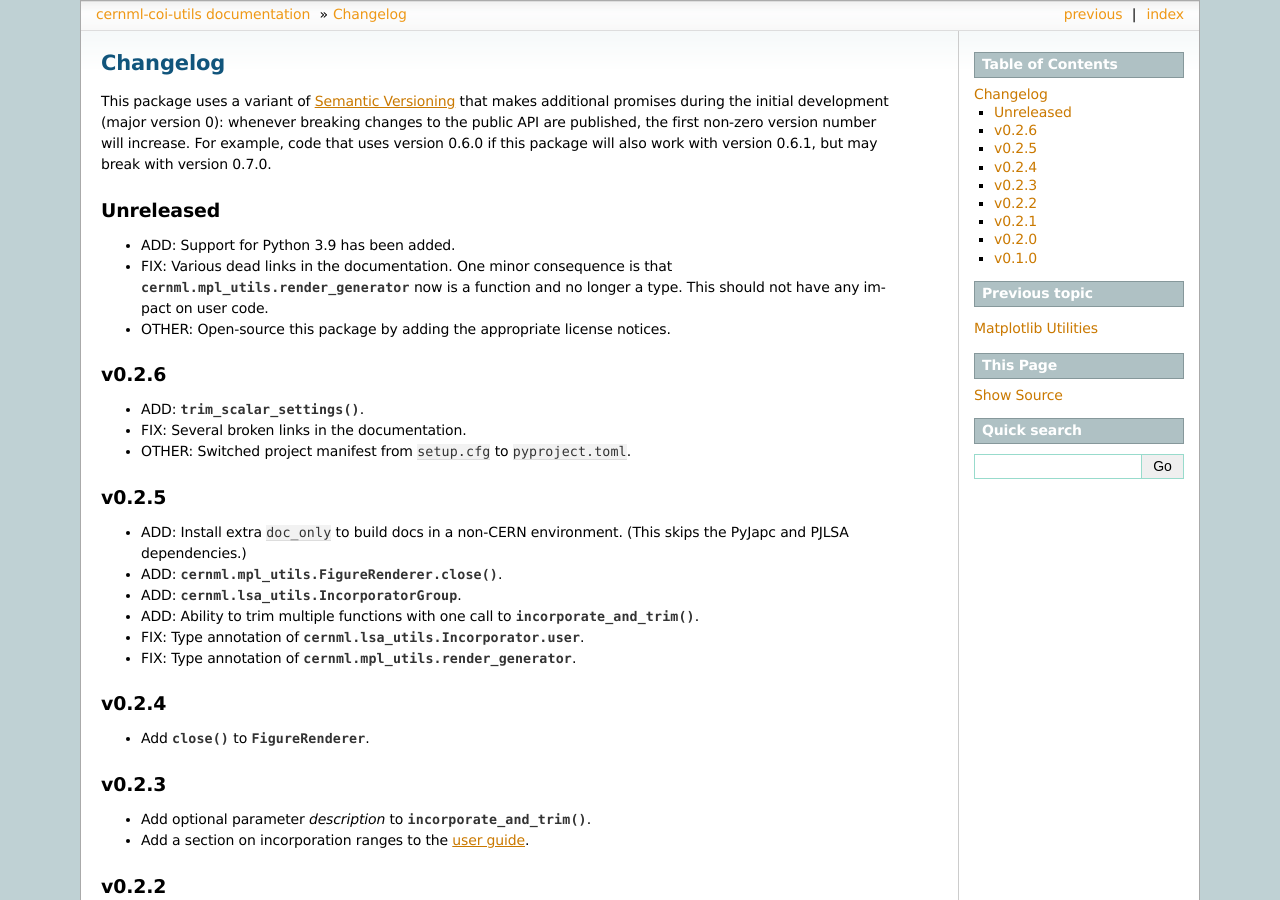
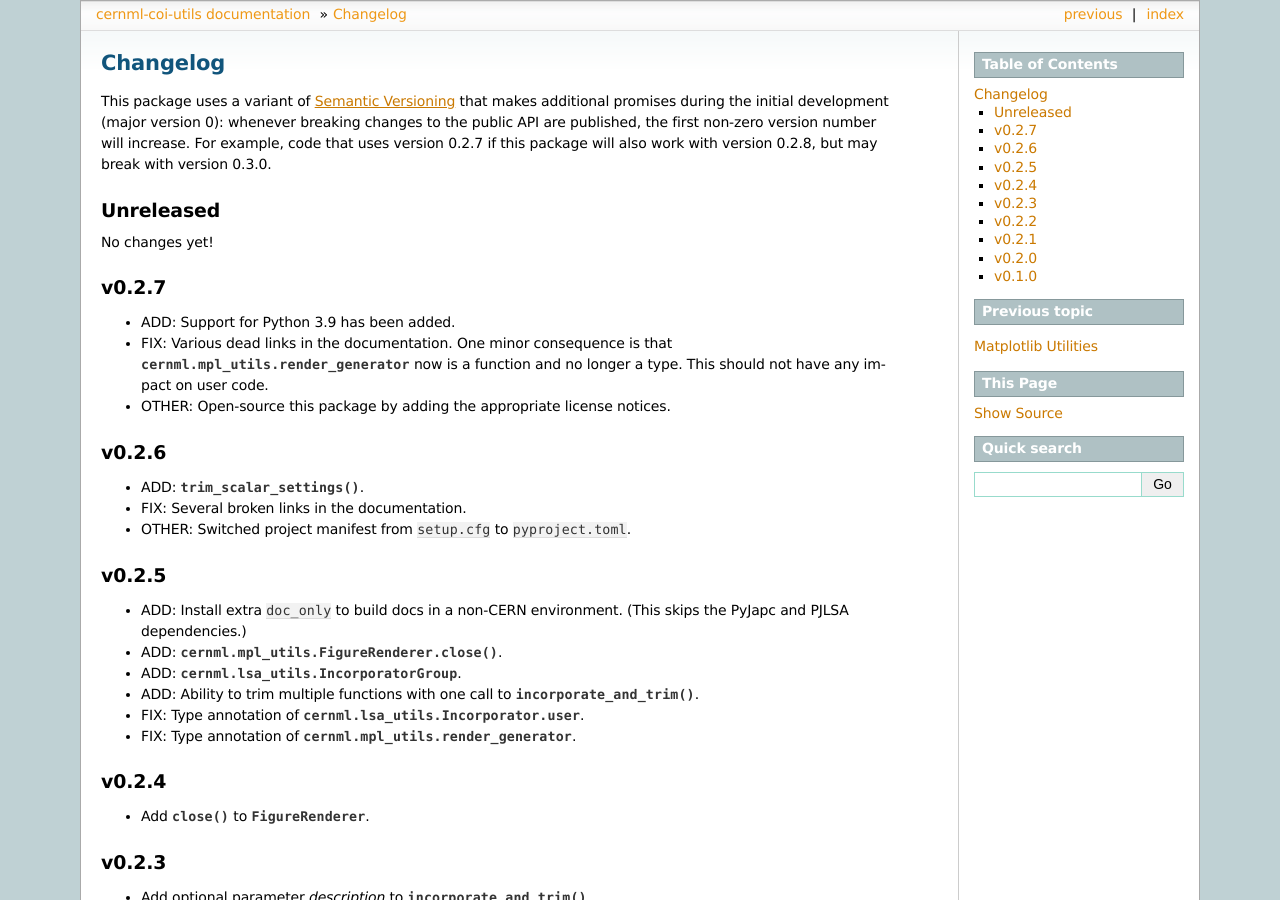
Before and after one commit to geoff-project/coi-utils, a Sphinx documentation site: the page built from docs/changelog.rst, in a window 1280 px wide and 900 px high. Built offline with Sphinx 7.4.7, drawn with Linux system fonts in a browser that asks for light colours; the version number could not be read and is left out.

Commit message:
Bump version.

```diff
--- a/docs/changelog.rst
+++ b/docs/changelog.rst
@@ -12,11 +12,16 @@ This package uses a variant of `Semantic Versioning <https://semver.org/>`__
 that makes additional promises during the initial development (major version
 0): whenever breaking changes to the public API are published, the first
 non-zero version number will increase. For example, code that uses version
-0.6.0 if this package will also work with version 0.6.1, but may break with
-version 0.7.0.
+0.2.7 if this package will also work with version 0.2.8, but may break with
+version 0.3.0.
 
 Unreleased
 ----------
+
+No changes yet!
+
+v0.2.7
+------
 
 - ADD: Support for Python 3.9 has been added.
 - FIX: Various dead links in the documentation. One minor consequence is that
```
Also changed, not shown: README.md (+2 -2 lines).
